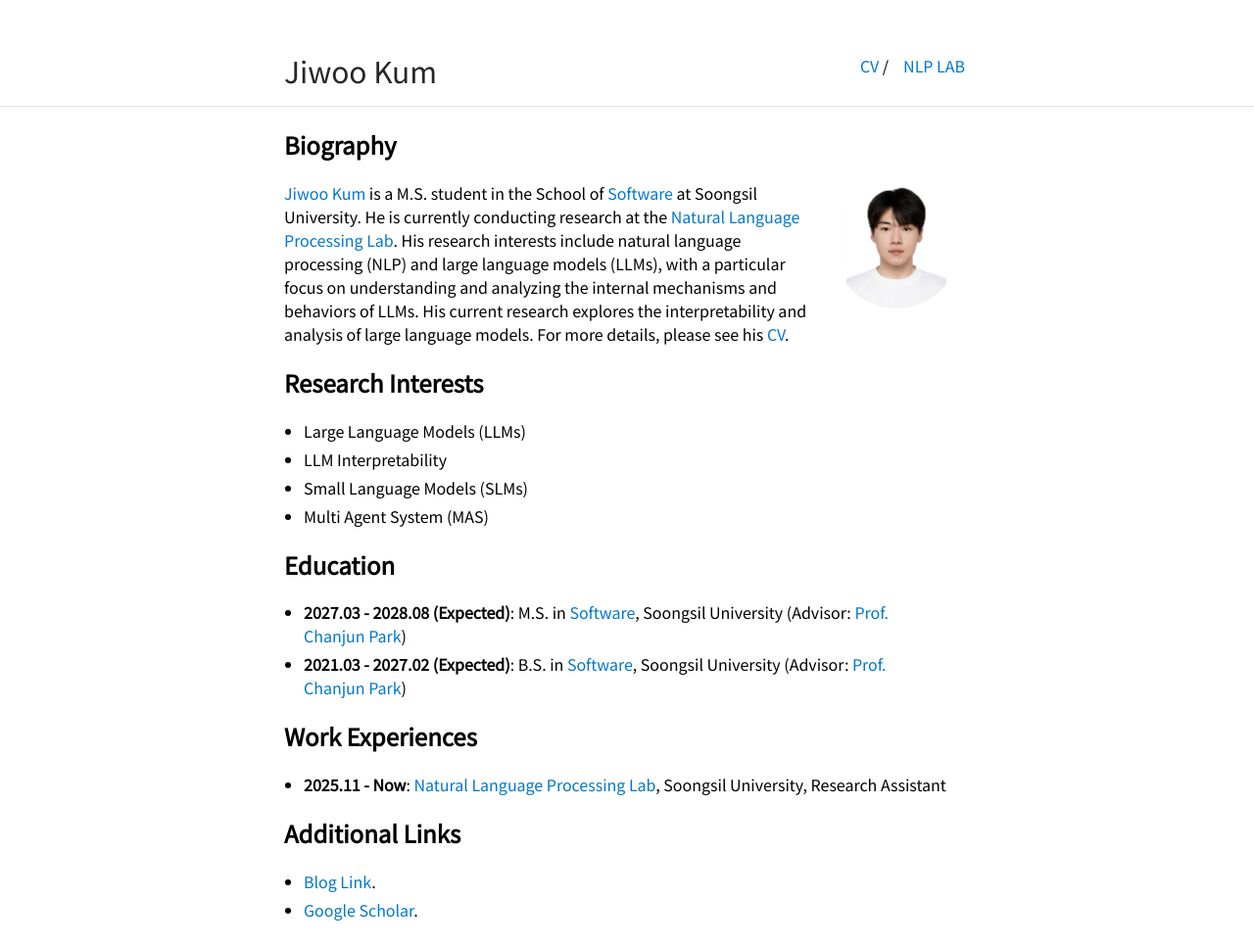
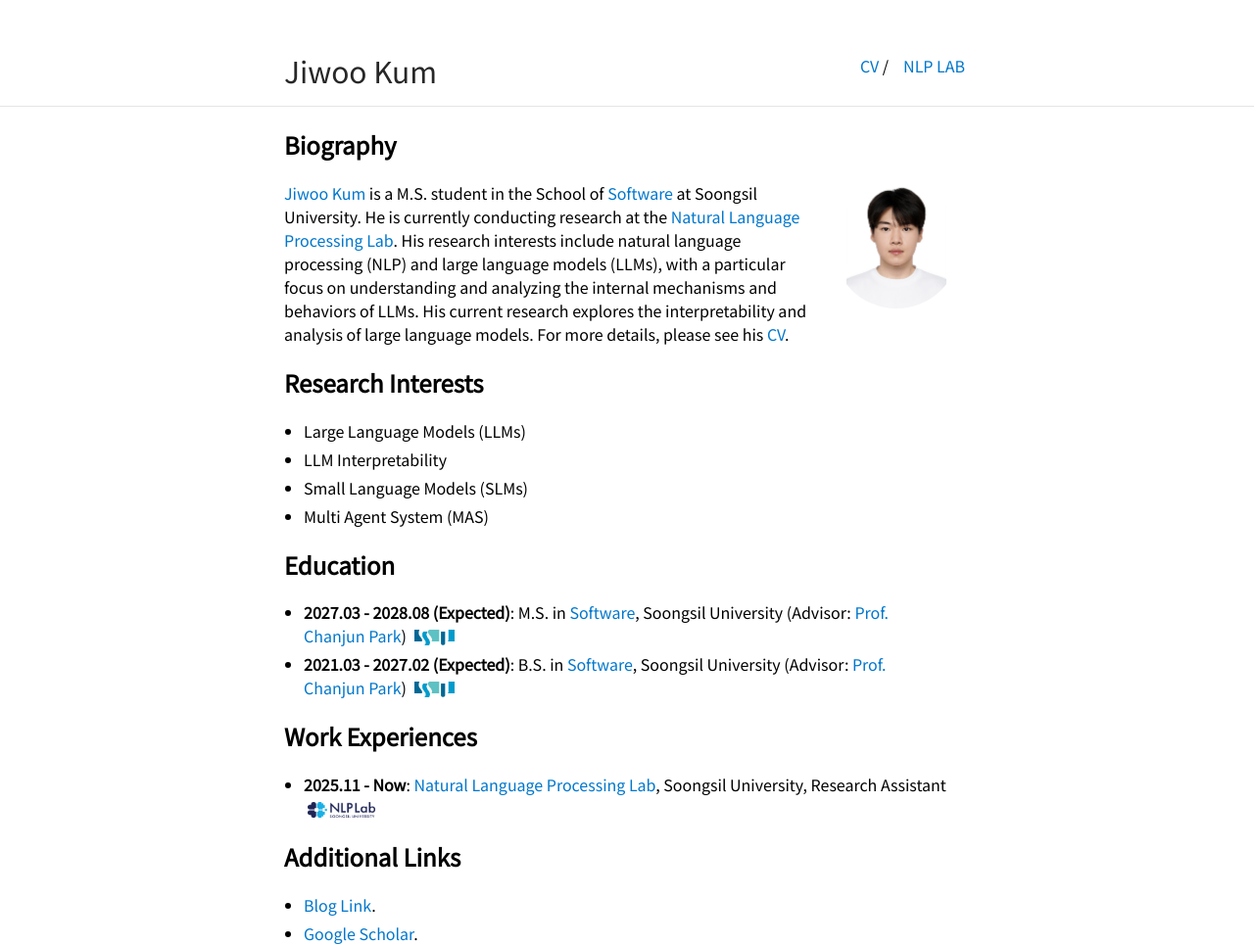
Before and after one commit to goldi1204/goldi1204.github.io, a Jekyll site: the page built from index.md, in a window 1280 px wide. Shown: the whole page at 98% size. Built offline with Jekyll 4.4.1, drawn with Linux system fonts in a browser that asks for light colours; our own code applies the rules of GitHub Pages for plain Markdown files; before the commit the page ends 941 px from its top, so only the background shows below that.

Commit message:
Show affiliation logos on homepage

```diff
--- a/index.md
+++ b/index.md
@@ -17,12 +17,12 @@ layout: default
 
 ## Education
 
-* **2027.03 - 2028.08 (Expected)**: M.S. in <a href="https://sw.ssu.ac.kr/">Software</a>, Soongsil University (Advisor: <a href="https://parkchanjun.github.io/">Prof. Chanjun Park</a>)<br>
-* **2021.03 - 2027.02 (Expected)**: B.S. in <a href="https://sw.ssu.ac.kr/">Software</a>, Soongsil University (Advisor: <a href="https://parkchanjun.github.io/">Prof. Chanjun Park</a>)<br>
+* **2027.03 - 2028.08 (Expected)**: M.S. in <a href="https://sw.ssu.ac.kr/">Software</a>, Soongsil University (Advisor: <a href="https://parkchanjun.github.io/">Prof. Chanjun Park</a>) <a class="affiliation-logo-link" href="https://ssu.ac.kr/" aria-label="Visit the Soongsil University website"><img class="affiliation-logo" src="images/soongsil.png" alt="Soongsil University logo"></a><br>
+* **2021.03 - 2027.02 (Expected)**: B.S. in <a href="https://sw.ssu.ac.kr/">Software</a>, Soongsil University (Advisor: <a href="https://parkchanjun.github.io/">Prof. Chanjun Park</a>) <a class="affiliation-logo-link" href="https://ssu.ac.kr/" aria-label="Visit the Soongsil University website"><img class="affiliation-logo" src="images/soongsil.png" alt="Soongsil University logo"></a><br>
 
 ## Work Experiences
 
-* **2025.11 - Now**: <a href="https://sites.google.com/view/ssu-nlp/home">Natural Language Processing Lab</a>, Soongsil University, Research Assistant <br>
+* **2025.11 - Now**: <a href="https://sites.google.com/view/ssu-nlp/home">Natural Language Processing Lab</a>, Soongsil University, Research Assistant <a class="affiliation-logo-link" href="https://sites.google.com/view/ssu-nlp/home" aria-label="Visit the Soongsil University NLP Lab website"><img class="affiliation-logo" src="images/soongsil_nlp.png" alt="Soongsil University NLP Lab logo"></a><br>
 
 ## Additional Links
 
```
